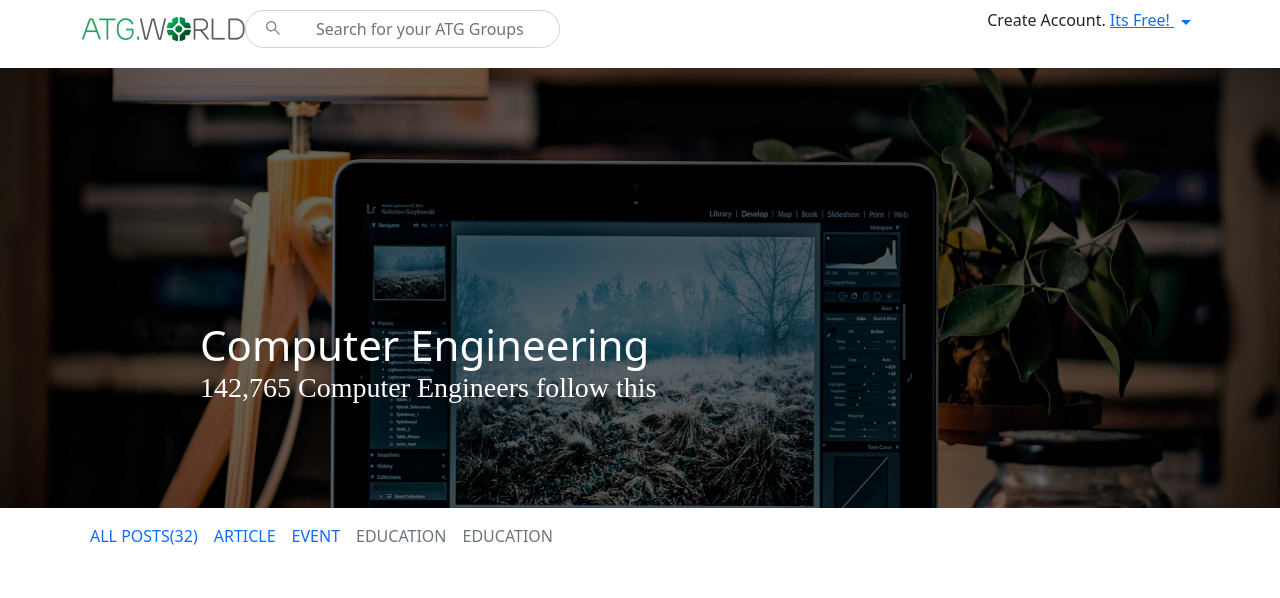
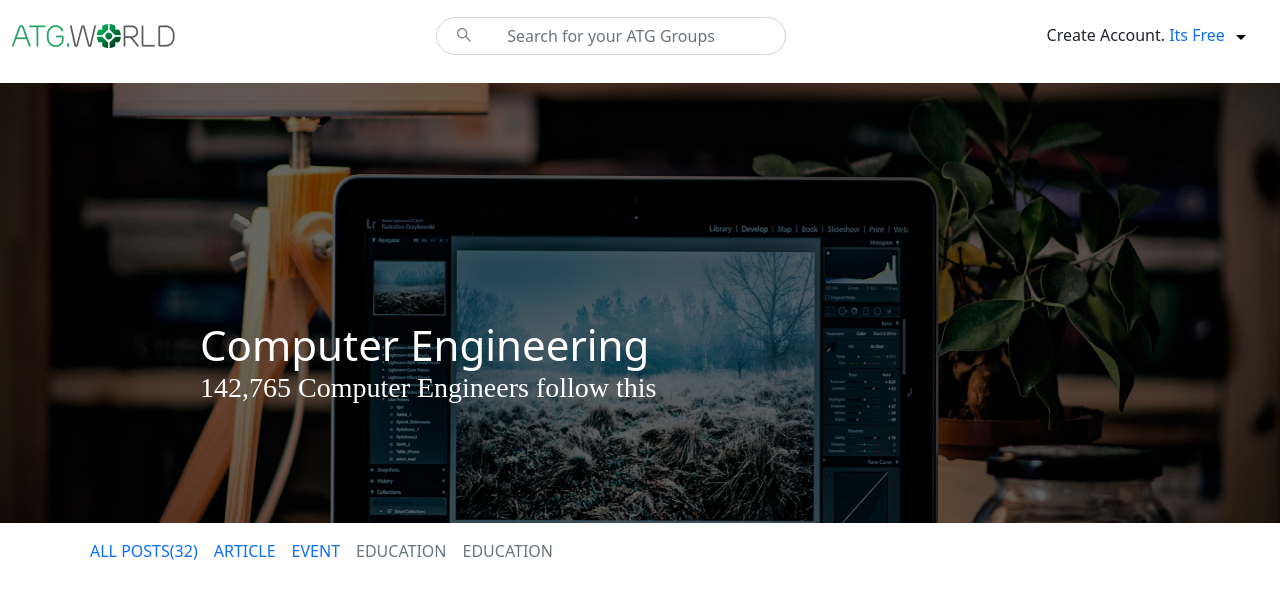
Before and after one commit to dimpalshetty/atgweb, a React (Create React App) app: page / in a window 1280 px wide. Shown: the top 598 px of the page. Built offline with nearby package versions, Linux system fonts and the light colour scheme.

Commit message:
Slight changes in nav

```diff
--- a/src/components/navbar.css
+++ b/src/components/navbar.css
@@ -1,123 +1,36 @@
-/*
-
-.header {
-    display: flex;
-    top: 16px;
-    justify-content: space-between;
-}
-
-.header > img {
-    top: 50px;
-    padding-top: 20px;
-}
-
-.navbar {
-    justify-content: space-between;
-}
 
 
 
-
-
-.form-control.mr-sm-2 {
+ .form-control.mr-sm-2 {
     padding-left: 70px;
 }
 
 
-.icon {
-
-    top: 16px;
-    padding-left: 10px;
+.form-control {
+    border-radius: 50px !important;
 
 }
 
-has-search .form-control {
-    padding-left: 2.375rem;
+.form-inline {
+    width: 350px;
 }
-
-.has-search .form-control-feedback {
-    position: absolute;
-    z-index: 2;
-    display: block;
-    width: 2.375rem;
-    height: 2.375rem;
-    line-height: 2.375rem;
-    text-align: center;
-    pointer-events: none;
-    color: #aaa;
+.Dropdown {
+    text-decoration: none;
 }
-
-
-.form-inline {
-    margin-left: 200px;
-    width: 370px;
-    border-radius: 50px;
-    flex: row;
-}
-
-
-    .form-control{
-        border-radius: 50px;
-
-    }
-
-    .navba.navbar-expand-lg {
-        margin-bottom: 5px;
-        align-items: center;
-    }
-
-
-
-.header_search> input {
-  outline: none;
-  border: none;
-  background: none;
-  width: 300px;
-
-padding: 10px;
-bottom: 7px;
-position: absolute;
-
-}
-
-
-.create {
-    display: flex;
-    flex-direction: 'row';
-    font-size: 18px;
-    padding-right: 40px;
-    padding-top: 25px;
-}
-
-.free {
-    color: blue;
-    text-decoration: none;
+.navbar-collapse.collapse.w-100.order-1.order-md-0.dual-collapse2{
+    padding-left: 20%
 }
 
 .arrow {
     color: black;
 }
 
-.createacc {
-   padding-left: 200px;
-   margin-bottom: 2px;
-} */
-
-.header_search {
-    position: absolute;
-    width: 400px;
-
-    left: 430px;
-    top: 15px;
-    border-radius: 21px;
-    background-color: #eef3f8;
-    align-content: center;
-    padding: 10px;
-    align-items: center;
+.container-fluid {
+    justify-content: space-between;
+    align-content: space-between;
+}
 
 
-
-}
 
 .searchicon {
     color: gray;
@@ -129,30 +42,17 @@
 
 
 }
-
-.form-control {
-    border-radius: 50px !important;
+#links {
+    padding-top: 15px;
+    padding-right: 15px;
 }
 
-.form-control.mr-sm-2 {
-    padding-left: 70px;
-}
-
-.nav.navbar.navbar-expand-lg{
-    width: 100vw;
-    justify-content: space-between;
-    align-content: space-between;
+.navbar-collapse.collapse.w-100.order-3.dual-collapse2{
+    justify-content: center;
+    align-items: center;
 
 }
 
-.icon {
-
-    top: 16px;
-    justify-content: space-between;
-    align-content: space-between;
-
+.para {
+    padding-top: 150;
 }
-
-.collapse {
-    justify-content: space-between;
-align-items: center;}
--- a/src/components/navbar.js
+++ b/src/components/navbar.js
@@ -9,31 +9,33 @@
 
 function Navbar() {
     return (
-        <nav class="navbar navbar-expand-lg ">
-        <div class="container">
-            <img src={whole} className="icon" />
-            {/* <button class="navbar-toggler" type="button" data-toggle="collapse" data-target="#navbarSupportedContent" aria-controls="navbarSupportedContent" aria-expanded="false" aria-label="Toggle navigation">
-                <span class="navbar-toggler-icon"></span>
-            </button> */}
 
-            <div class="collapse navbar-collapse" id="navbarSupportedContent">
+        <nav class="navbar navbar-expand-md ">
+            <div class="container-fluid">
+
+                <img src={whole} className="icon" />
 
 
+                <div class="navbar-collapse collapse w-100 order-1 order-md-0 dual-collapse2">
+                    <div class="mx-auto order-0">
+                        <form class="form-inline  my-lg-0">
+
+                            <FaSistrix className="searchicon" />
+                            <input class="form-control mr-sm-2" type="search " placeholder="Search for your ATG Groups" aria-label="Search " />
+                        </form>
+                    </div>
+                </div>
+                <div class="navbar-collapse collapse w-100 order-3 dual-collapse2" id="links">
+                    <div class="navbar-nav ms-auto">
+
+                        <p className="para">Create Account. <a className="Dropdown" href="#" >Its Free <ArrowDropDownIcon className="arrow" /></a> </p>
 
 
-
-                <form class="form-inline  my-lg-0">
-
-                    <FaSistrix className="searchicon"/>
-                    <input class="form-control mr-sm-2"  type="search " placeholder="Search for your ATG Groups" aria-label="Search " />
-
-
-                </form>
-
-                <p className="createacc">Create Account. <a href ="#" className="free">Its Free! <ArrowDropDownIcon className="arrow" /></a></p>
-            </div>
+                    </div>
+                </div>
             </div>
         </nav>
+
 
 
     )
```
